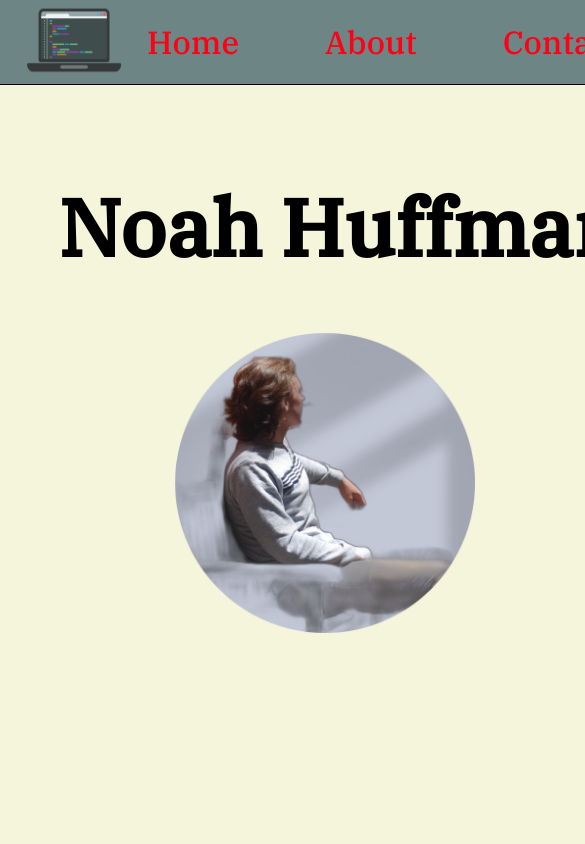
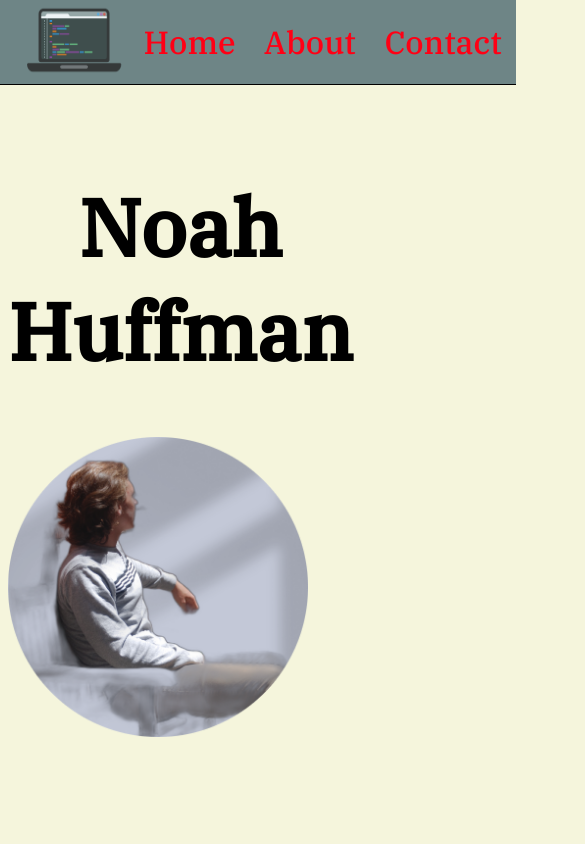
Before and after one commit to NoahHuffman/Portfolio, a Next.js app: page / in a window 390 px wide. Shown: the top 844 px of the page, 585 px wide, since content can reach past the window. Built offline with nearby package versions, Linux system fonts and the light colour scheme.

Commit message:
marginauto

```diff
--- a/styles/Home.module.css
+++ b/styles/Home.module.css
@@ -345,6 +345,7 @@
   }
   .container h1 {
     text-align: center;
+    width: min-content;
   }
   .container img {
     text-align: center;
--- a/styles/globals.css
+++ b/styles/globals.css
@@ -163,6 +163,9 @@ span.aboutContent {
   nav a {
     font-size: xx-large;
     padding: 9px;
+    margin-right: auto;
+    margin-left: auto;
+    padding-right: auto;
   }
   footer {
     width: fit-content;
```
